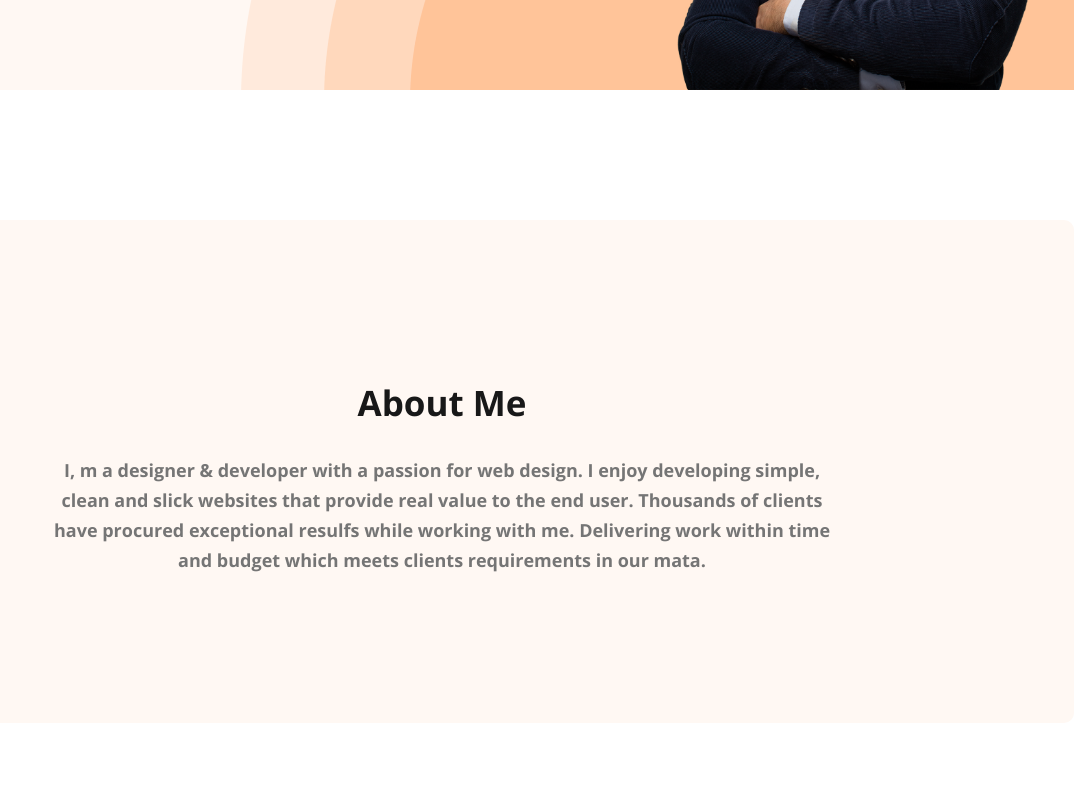
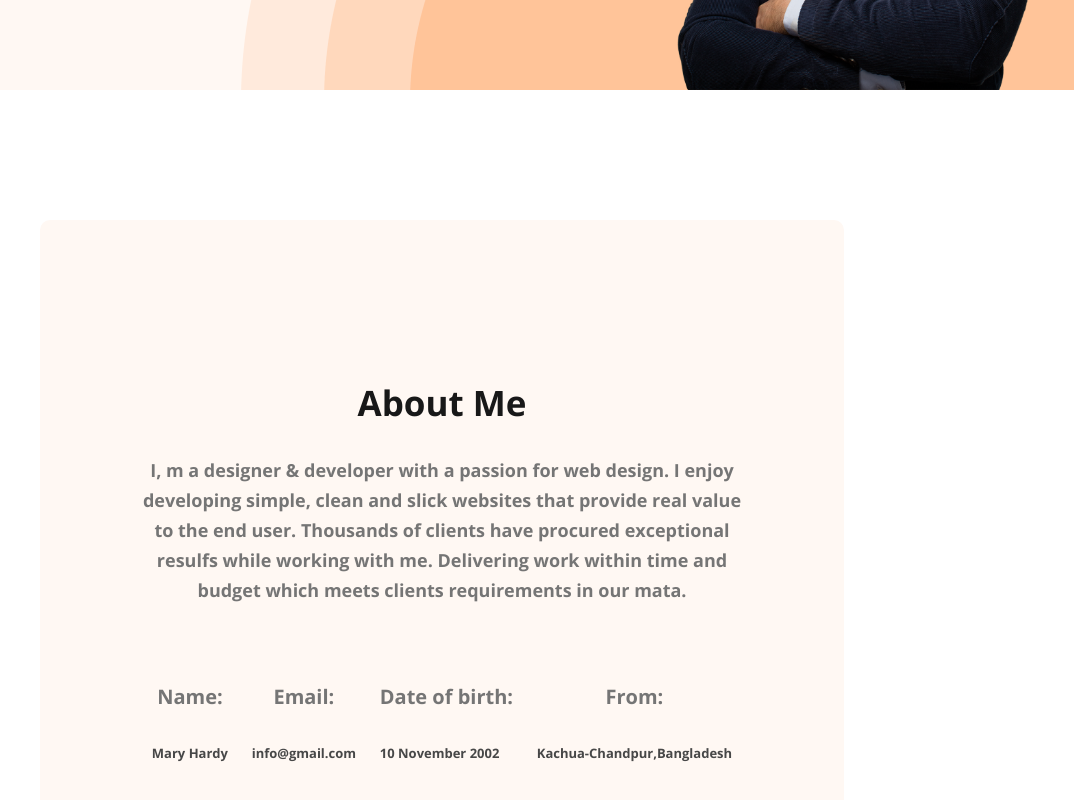
Before and after one commit to safayet3m/web-devloper-repo, a plain HTML site: page index.html in a window 1280 px wide. Shown: the part 562-1362 px from the top of the page, without its empty margins (198-1280 px from the left). Drawn offline with nearby package versions, Linux system fonts and the light colour scheme.

Commit message:
added info.com

```diff
--- a/index.html
+++ b/index.html
@@ -40,7 +40,36 @@
         <section class="about">
             <h2 class="tital">About Me</h2>
             <p class="description">I, m a designer & developer with a passion for web design. I enjoy developing simple, clean and slick websites that provide real value to the end user. Thousands of clients have procured exceptional resulfs while working with me. Delivering work within time and budget which meets clients requirements in our mata.</p>
+
+
+<div class="about-containar ">
+
+    <div class="about-tital">
+        <h4 class="about-info">Name:
+        </h4>
+        <p class="about-description"> Mary Hardy</p>
+    </div>
+    <div class="about-tital">
+        <h4 class="about-info">Email:</h4>
+        <p class="about-description">info@gmail.com</p>
+    </div>
+    <div class="about-tital">
+        <h4 class="about-info">Date of birth:</h4>
+        <p class="about-description">10 November 2002</p>
+    </div>
+    <div class="about-tital">
+        <h4 class="about-info">From:</h4>
+        <p class="about-description">Kachua-Chandpur,Bangladesh
+
+        </p>
+    </div>
+
+
+</div>
+
         </section>
+
+
 
     </main>
     <footer>
--- a/styles/web.css
+++ b/styles/web.css
@@ -69,10 +69,10 @@ header {
 
 
 .about {
-    padding: 130px 230px;
+    padding: 130px 100px;
     border-radius: 10px;
-    background:#FFF8F3;
-    margin: 130px 0px;
+    background: #FFF8F3;
+    margin: 130px 230px;
 }
 
 .tital {
@@ -95,3 +95,39 @@ header {
     font-weight: 400;
     line-height: 30px;
 }
+
+
+
+.about-containar {
+
+margin-top: 50px;
+    font-size: 20px;
+
+    font-weight: 700;
+    line-height: 30px;
+}
+
+.about-containar{
+display: flex;
+
+justify-content: space-around;
+}
+
+.about-info{
+    color: #757575;
+text-align: center;
+
+font-size: 20px;
+
+font-weight: 400;
+line-height: 30px;
+}
+
+.about-description{
+    color: #474747;
+margin-top: 2px;
+font-size: 13px;
+
+font-weight: 700;
+line-height: 30px;
+}
```
